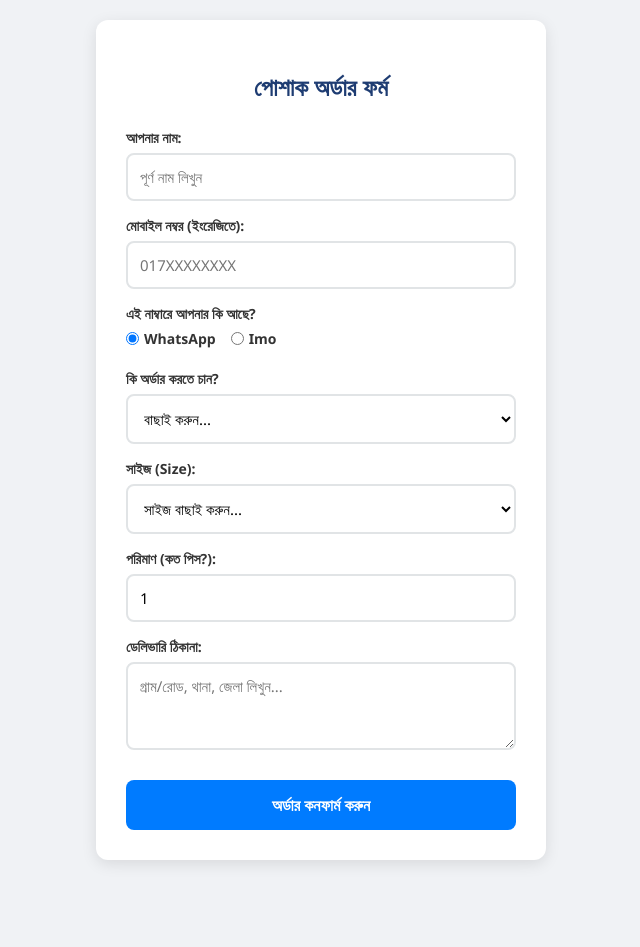
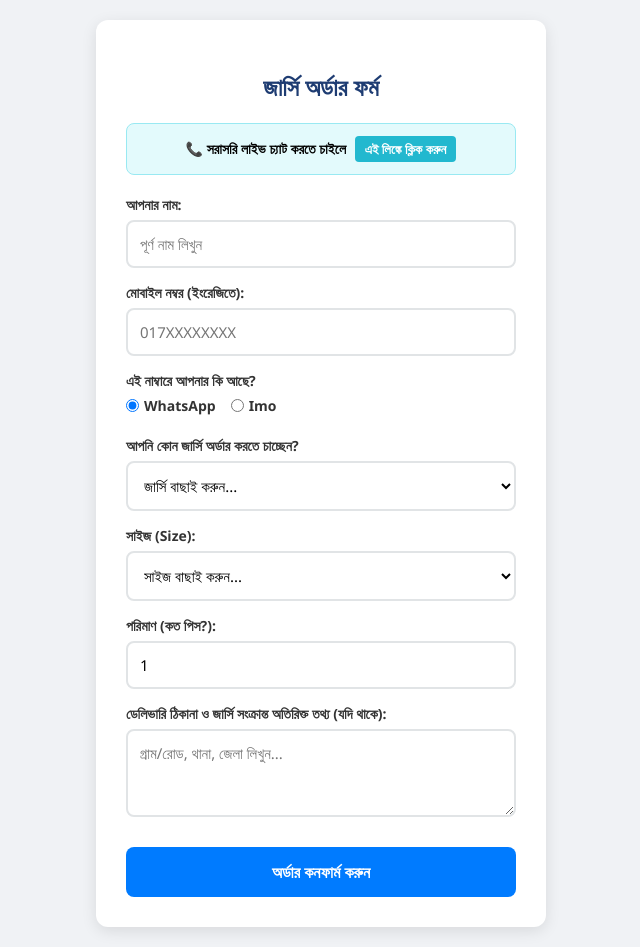
Before and after one commit to jahidulislamfahimkhan96-netizen/the-taqwa-shop, a plain HTML site: page index.html in a window 1280 px wide. Shown: the whole page, without its empty margins (319-959 px from the left). Before the commit the page ends 880 px from the top, so only its background shows below. Drawn offline with Linux system fonts and the light colour scheme.

Commit message:
Update index.html

```diff
--- a/index.html
+++ b/index.html
@@ -3,12 +3,18 @@
 <head>
     <meta charset="UTF-8">
     <meta name="viewport" content="width=device-width, initial-scale=1.0">
-    <title>পোশাক অর্ডার ফর্ম</title>
+    <title>জার্সি অর্ডার ফর্ম</title>
     <style>
         * { box-sizing: border-box; font-family: 'Segoe UI', Arial, sans-serif; }
         body { background-color: #f0f2f5; display: flex; justify-content: center; align-items: center; min-height: 100vh; margin: 0; padding: 20px; }
         .container { background: white; padding: 30px; border-radius: 12px; box-shadow: 0 4px 15px rgba(0,0,0,0.1); width: 100%; max-width: 450px; }
-        h2 { text-align: center; color: #1e3c72; margin-bottom: 25px; font-size: 24px; }
+        h2 { text-align: center; color: #1e3c72; margin-bottom: 20px; font-size: 24px; }
+
+        /* লাইভ চ্যাট সেকশন */
+        .live-chat-box { background-color: #e3fafc; border: 1px solid #99e9f2; padding: 12px; border-radius: 8px; text-align: center; margin-bottom: 20px; font-weight: bold; font-size: 14px; }
+        .live-chat-box a { color: #0b7285; text-decoration: none; display: inline-block; margin-left: 5px; background: #22b8cf; color: white; padding: 4px 10px; border-radius: 4px; font-size: 13px; }
+        .live-chat-box a:hover { background: #15aabf; }
+
         .form-group { margin-bottom: 15px; }
         label { display: block; margin-bottom: 6px; font-weight: bold; color: #333; font-size: 14px; }
         input, select, textarea { width: 100%; padding: 12px; border: 2px solid #e1e4e6; border-radius: 8px; font-size: 15px; background-color: #fff; }
@@ -22,14 +28,17 @@
         button:hover { background-color: #0056b3; }
         button:disabled { background-color: #ccc; cursor: not-allowed; }
 
-        /* সফল মেসেজ বক্স */
         .success-box { display: none; text-align: center; padding: 30px 20px; border-radius: 8px; font-size: 20px; font-weight: bold; color: #155724; background-color: #d4edda; border: 1px solid #c3e6cb; }
     </style>
 </head>
 <body>
 
 <div class="container">
-    <h2 id="formTitle">পোশাক অর্ডার ফর্ম</h2>
+    <h2 id="formTitle">জার্সি অর্ডার ফর্ম</h2>
+
+    <div id="chatBox" class="live-chat-box">
+        📞 সরাসরি লাইভ চ্যাট করতে চাইলে <a href="https://wa.me/8801966923096" target="_blank">এই লিঙ্কে ক্লিক করুন</a>
+    </div>
 
     <form id="orderForm">
         <div class="form-group">
@@ -51,12 +60,16 @@
         </div>
 
         <div class="form-group">
-            <label for="productType">কি অর্ডার করতে চান?</label>
+            <label for="productType">আপনি কোন জার্সি অর্ডার করতে চাচ্ছেন?</label>
             <select id="productType" required>
-                <option value="" disabled selected>বাছাই করুন...</option>
-                <option value="গেঞ্জি / T-Shirt">গেঞ্জি / T-Shirt</option>
-                <option value="শার্ট / Shirt">শার্ট / Shirt</option>
-                <option value="প্যান্ট / Pant">প্যান্ট / Pant</option>
+                <option value="" disabled selected>জার্সি বাছাই করুন...</option>
+                <option value="বাংলাদেশ অফিসিয়াল জার্সি (BD Official)">বাংলাদেশ অফিসিয়াল জার্সি</option>
+                <option value="বাংলাদেশ প্র্যাকটিস জার্সি (BD Practice)">বাংলাদেশ প্র্যাকটিস জার্সি</option>
+                <option value="আর্জেন্টিনা জার্সি (Argentina)">আর্জেন্টিনা জার্সি</option>
+                <option value="ব্রাজিল জার্সি (Brazil)">ব্রাজিল জার্সি</option>
+                <option value="রিয়াল মাদ্রিদ জার্সি (Real Madrid)">রিয়াল মাদ্রিদ জার্সি</option>
+                <option value="বার্সেলোনা জার্সি (Barcelona)">বার্সেলোনা জার্সি</option>
+                <option value="অন্যান্য (Other)">অন্যান্য জার্সি (বিস্তারিত ঠিকানায় লিখুন)</option>
             </select>
         </div>
 
@@ -77,7 +90,7 @@
         </div>
 
         <div class="form-group">
-            <label for="userAddress">ডেলিভারি ঠিকানা:</label>
+            <label for="userAddress">ডেলিভারি ঠিকানা ও জার্সি সংক্রান্ত অতিরিক্ত তথ্য (যদি থাকে):</label>
             <textarea id="userAddress" placeholder="গ্রাম/রোড, থানা, জেলা লিখুন..." rows="3" required></textarea>
         </div>
 
@@ -99,6 +112,7 @@
 
         const submitBtn = document.getElementById('submitBtn');
         const form = document.getElementById('orderForm');
+        const chatBox = document.getElementById('chatBox');
         const successBox = document.getElementById('successBox');
 
         submitBtn.disabled = true;
@@ -113,7 +127,7 @@
         const qty = document.getElementById('productQty').value;
         const address = document.getElementById('userAddress').value;
 
-        // নাম্বারের শুরুতে ইন্টারন্যাশনাল কোড (88) না থাকলে তা যোগ করার নিয়ম (লিংক কাজ করার জন্য)
+        // নাম্বারের শুরুতে ইন্টারন্যাশনাল কোড (88) যোগ করা
         if (!phone.startsWith('88')) {
             if (phone.startsWith('0')) {
                 phone = '88' + phone;
@@ -122,10 +136,10 @@
             }
         }
 
-        // টেলিগ্রাম মেসেজ টেক্সট ফরম্যাট
-        const messageText = `🛍️ **নতুন অর্ডার এসেছে!**\n\n👤 **নাম:** ${name}\n📞 **মোবাইল:** ${phone.replace('88', '0')}\n📱 **যোগাযোগের মাধ্যম:** ${appType}\n📦 **প্রোডাক্ট:** ${product}\n📏 **সাইজ:** ${size}\n🔢 **পরিমাণ:** ${qty} পিস\n📍 **ঠিকানা:** ${address}`;
+        // টেলিগ্রাম মেসেজ টেক্সট ফরম্যাট (বটে জার্সি শো করবে)
+        const messageText = `👕 **নতুন জার্সির অর্ডার এসেছে!**\n\n👤 **নাম:** ${name}\n📞 **মোবাইল:** ${phone.replace('88', '0')}\n📱 **যোগাযোগের মাধ্যম:** ${appType}\n⚽ **জার্সি:** ${product}\n📏 **সাইজ:** ${size}\n🔢 **পরিমাণ:** ${qty} পিস\n📍 **ঠিকানা:** ${address}`;
 
-        // কাস্টমারের অ্যাপ চয়েস অনুযায়ী বটের ভেতরের বাটন ডাইনামিকালি সেট হবে
+        // কাস্টমারের চয়েস অনুযায়ী বটের ভেতরের বাটন ডাইনামিকালি সেট হবে
         let actionURL = "";
         let buttonText = "";
 
@@ -133,7 +147,6 @@
             actionURL = `https://wa.me/${phone}`;
             buttonText = "💬 WhatsApp-এ মেসেজ দিন";
         } else {
-            // ইমুতে সরাসরি ডাইরেক্ট চ্যাট লিংক অফিসিয়ালি না থাকায় টেলিগ্রাম থেকে ইমু অ্যাপে রিডাইরেক্ট করা হয়
             actionURL = `https://imo.im/s/d/bangladesh/${phone.replace('88', '')}`;
             buttonText = "📱 Imo-তে মেসেজ দিন";
         }
@@ -159,11 +172,10 @@
         .then(res => res.json())
         .then(data => {
             if(data.ok) {
-                // ফর্ম সম্পূর্ণ হাইড করে দেওয়া হবে
+                // সাবমিট সফল হলে সবকিছু হাইড করে শুধু সাকসেস মেসেজ দেখাবে
                 form.style.display = 'none';
+                chatBox.style.display = 'none';
                 document.getElementById('formTitle').style.display = 'none';
-
-                // শুধুমাত্র আপনার দেওয়া কাঙ্ক্ষিত সাকসেস মেসেজটি আসবে
                 successBox.style.display = 'block';
             } else {
                 alert("অর্ডার সাবমিট হয়নি। অনুগ্রহ করে আপনার টেলিগ্রাম বটে গিয়ে একবার /start লিখে মেসেজ দিন।");
```
